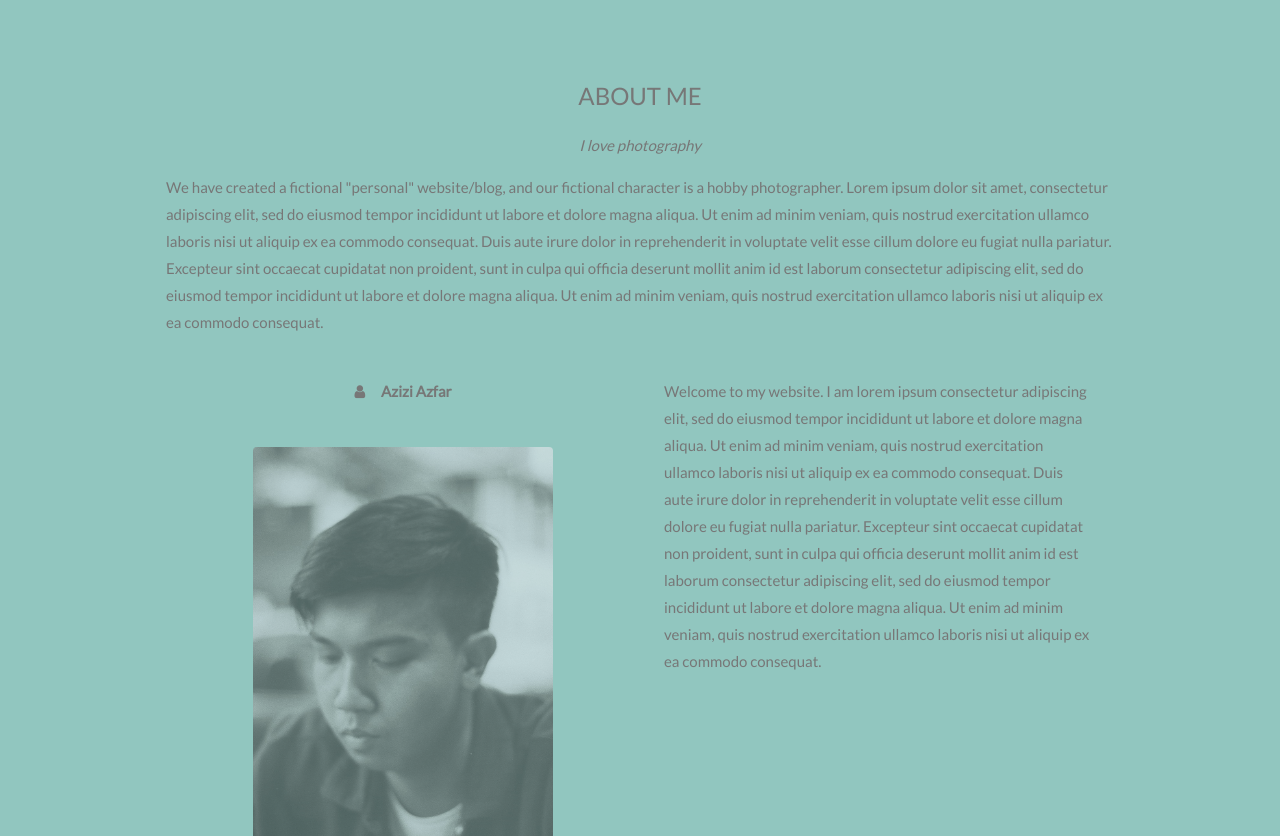
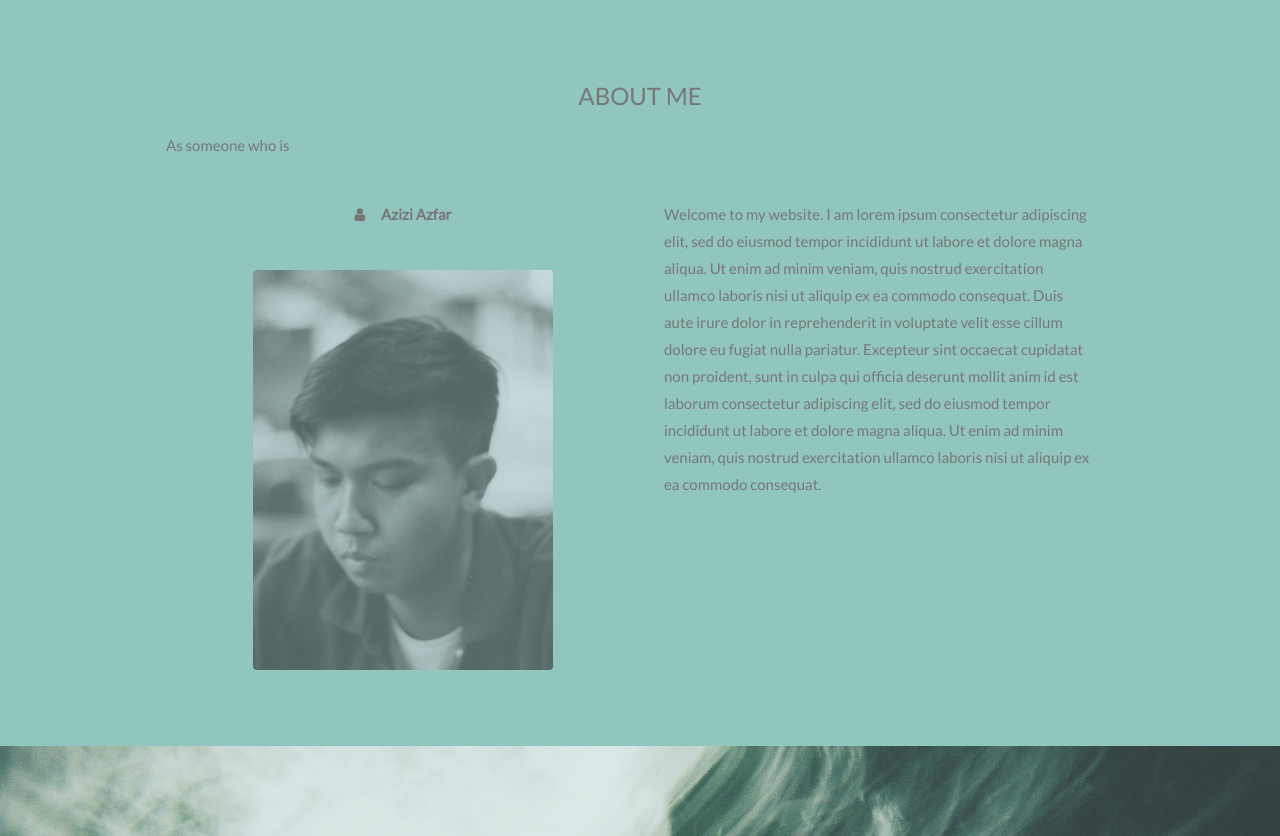
Before and after one commit to aziziazfar/aziziwebsite, a plain HTML site: page index.html in a window 1280 px wide. Shown: the part 800-1636 px from the top of the page. Drawn offline with nearby package versions, Linux system fonts and the light colour scheme; some packages are replaced by stand-ins of ours.

Commit message:
removed header

```diff
--- a/index.html
+++ b/index.html
@@ -94,10 +94,8 @@ body, html {
 <!-- Container (About Section) -->
 <div class="w3-content w3-container w3-padding-64" id="about">
   <h3 class="w3-center">ABOUT ME</h3>
-  <p class="w3-center"><em>I love photography</em></p>
-  <p>We have created a fictional "personal" website/blog, and our fictional character is a hobby photographer. Lorem ipsum dolor sit amet, consectetur adipiscing elit, sed do eiusmod tempor incididunt ut labore et dolore magna aliqua. Ut enim ad minim veniam,
-    quis nostrud exercitation ullamco laboris nisi ut aliquip ex ea commodo consequat. Duis aute irure dolor in reprehenderit in voluptate velit esse cillum dolore eu fugiat nulla pariatur. Excepteur sint occaecat cupidatat non proident, sunt in culpa
-    qui officia deserunt mollit anim id est laborum consectetur adipiscing elit, sed do eiusmod tempor incididunt ut labore et dolore magna aliqua. Ut enim ad minim veniam, quis nostrud exercitation ullamco laboris nisi ut aliquip ex ea commodo consequat.</p>
+  <!-- <p class="w3-center"><em>I love photography</em></p> -->
+  <p>As someone who is </p>
   <div class="w3-row">
     <div class="w3-col m6 w3-center w3-padding-large">
       <p><b><i class="fa fa-user w3-margin-right"></i>Azizi Azfar</b></p><br>
```
